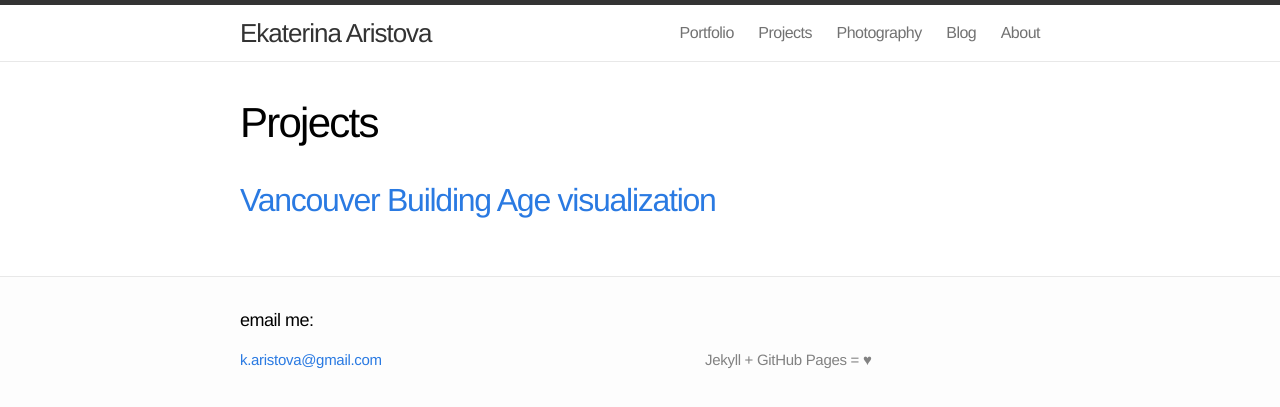
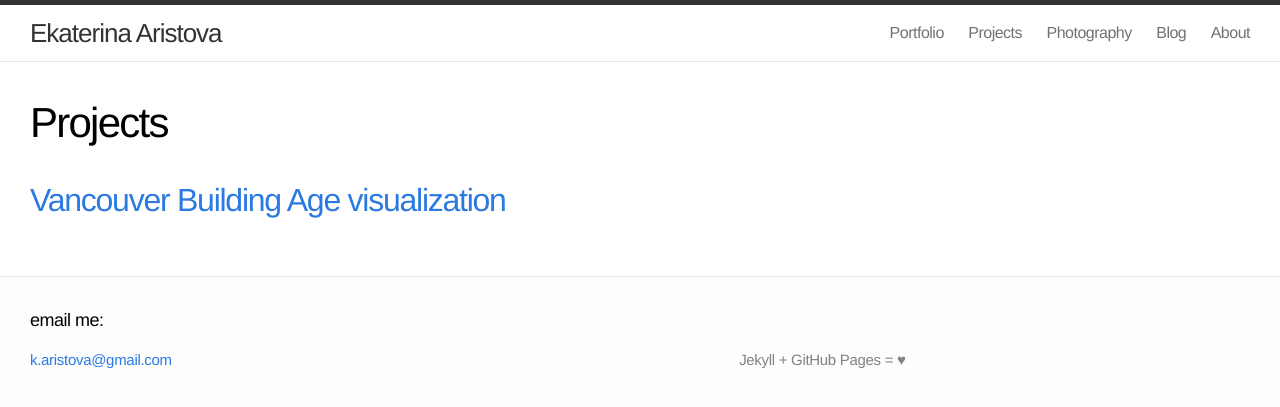
Before and after one commit to katerinkus/katerinkus.github.io, a Jekyll site: the page built from projects.md, in a window 1280 px wide. Shown: the top 407 px of the page. Built offline with Jekyll 4.4.1, drawn with Linux system fonts in a browser that asks for light colours.

Commit message:
Update main.css

```diff
--- a/css/main.css
+++ b/css/main.css
@@ -28,7 +28,7 @@ a:visited { color: #205caa; }
 .wrap:after { content:""; display:table; }
 .wrap:after { clear: both; }
 .wrap {
-  max-width: 800px;
+  /*max-width: 800px;*/
   padding: 0 30px;
   margin: 0 auto;
   zoom: 1;
```
